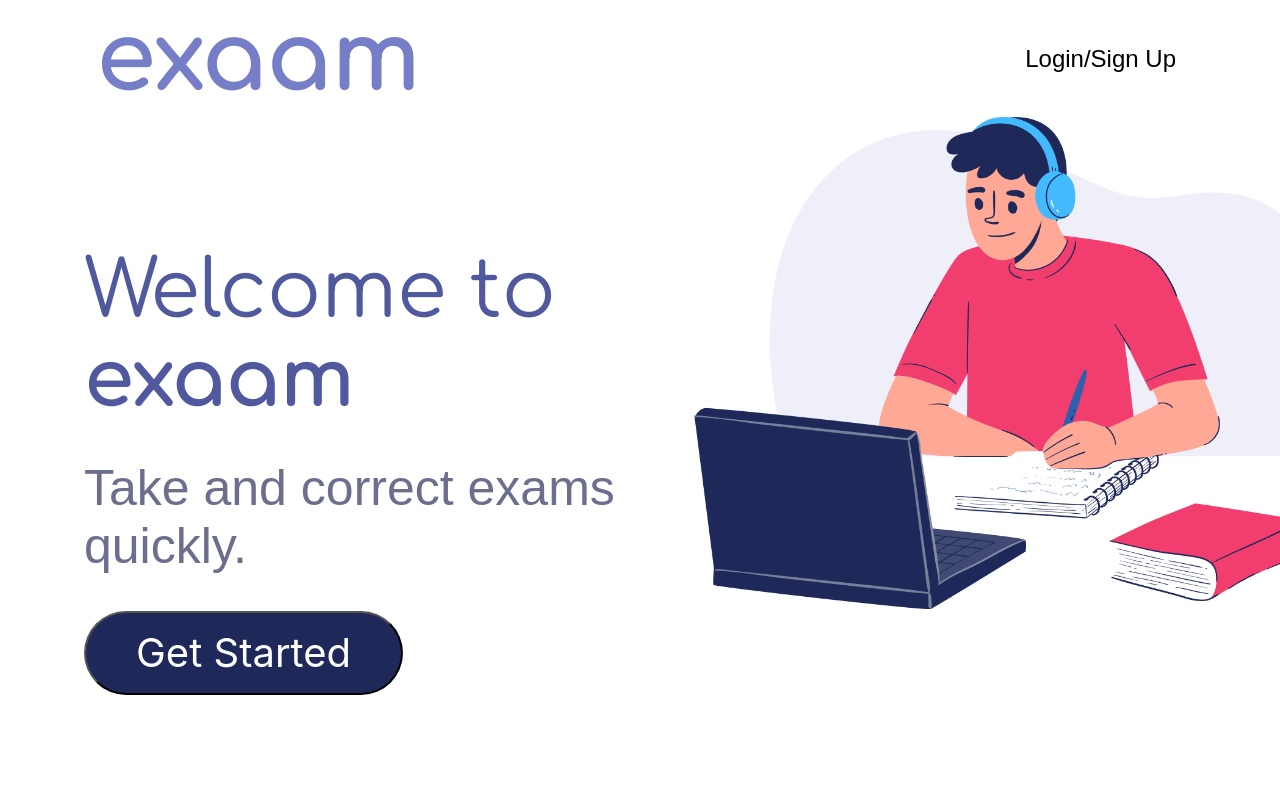
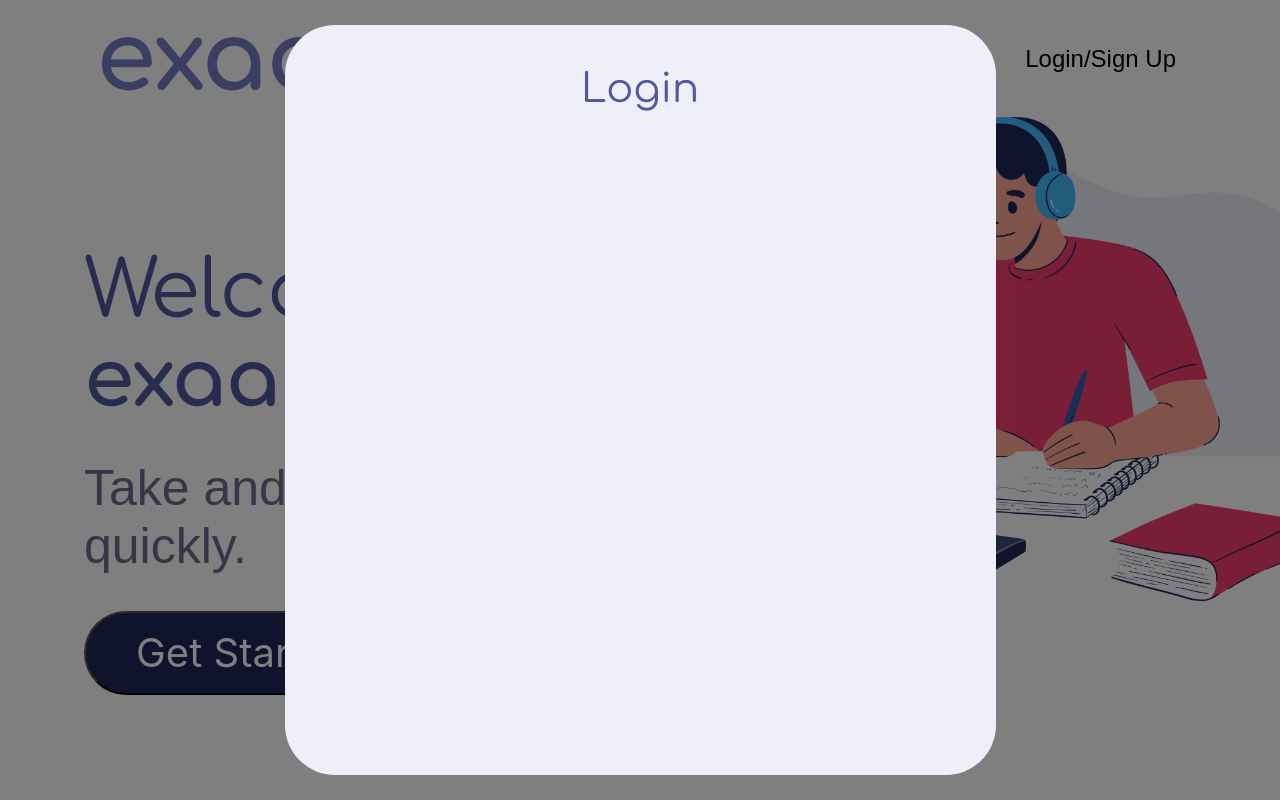
Before and after one commit to timHackathonBerkahCeria/esaay-frontend, a Next.js app: page / in a window 1280 px wide. Both pictures are taken after a click on the button "Get Started". Built offline with nearby package versions, Linux system fonts and the light colour scheme; a web font is replaced by a local one.

Commit message:
fix build

```diff
--- /dev/null
+++ b/components/LoginPopup.jsx
@@ -0,0 +1,13 @@
+import styles from '../styles/components/LoginPopup.module.scss'
+
+export default function LoginPopup () {
+    return(
+        <div className={styles.loginPopup_container}>
+            <div className={styles.loginPopup_content}>
+                <div className={styles.loginPopup_title}>
+                    <h1>Login</h1>
+                </div>
+            </div>
+        </div>
+    )
+}
--- a/pages/_app.js
+++ b/pages/_app.js
@@ -14,7 +14,7 @@ function MyApp({ Component, pageProps }) {
           <link
             rel="preconnect"
             href="https://fonts.gstatic.com"
-            crossorigin
+            crossOrigin
           />
           <link
             href="https://fonts.googleapis.com/css2?family=Comfortaa:wght@400;700&family=Hind+Madurai:wght@400;700&display=swap"
--- a/pages/index.jsx
+++ b/pages/index.jsx
@@ -1,5 +1,6 @@
 import Head from 'next/head'
 import styles from '../styles/pages/Home.module.scss'
+import { useState } from 'react'
 import Image from 'next/image'
 import {
   Navbar,
@@ -8,8 +9,12 @@ import {
   Row
 } from 'react-bootstrap'
 import landingImg from '../public/student.png'
+import LoginPopup from '../components/LoginPopup'
 
 export default function Home() {
+
+  const [showLoginPopup, setShowLoginPopup] = useState(false)
+
   return (
     <div className={styles.home}>
       <Head>
@@ -22,7 +27,7 @@ export default function Home() {
           <Navbar.Toggle aria-controls="basic-navbar-nav" />
           <Navbar.Collapse id="basic-navbar-nav">
             <Nav className="ms-auto">
-              <Nav.Link className={styles.login} href="#home">Login/Sign Up</Nav.Link>
+              <Nav.Link className={styles.login} onClick={() => setShowLoginPopup(true)}>Login/Sign Up</Nav.Link>
             </Nav>
           </Navbar.Collapse>
       </Navbar>
@@ -32,7 +37,7 @@ export default function Home() {
           <Col className={styles.landingText}>
             <h1>Welcome to <span>exaam</span></h1>
             <p>Take and correct exams quickly.</p>
-            <button>Get Started</button>
+            <button onClick={() => setShowLoginPopup(true)}>Get Started</button>
           </Col>
           <Col>
             <Image
@@ -41,10 +46,10 @@ export default function Home() {
             />
           </Col>
         </Row>
-
       </main>
-
-
+      {showLoginPopup &&
+        <LoginPopup />
+      }
     </div>
   )
 }
--- /dev/null
+++ b/styles/components/LoginPopup.module.scss
@@ -0,0 +1,35 @@
+@import '../utils/variables';
+
+.loginPopup{
+    &_container{
+        display: flex;
+        width: 100vw;
+        height: 100vh;
+        background-color: rgba($color-black,  0.5);
+        z-index: 10;
+        position: fixed;
+        top: 0;
+        right: 0;
+        bottom: 0;
+        left: 0;
+    }
+
+    &_content{
+        background-color: $color-purple-light;
+        border-radius: 50px;
+        width: 711px;
+        height: 750px;
+        margin: auto;
+        justify-content: center;
+        align-items: center;
+
+    }
+
+    &_title{
+        font: bold 90px 'Comfortaa', cursive;
+        color: $color-purple-dark;
+        text-align: center;
+        padding-top: 40px;
+
+    }
+}
--- a/styles/pages/Home.module.scss
+++ b/styles/pages/Home.module.scss
@@ -1,5 +1,5 @@
 @import '../utils/variables';
-@import '../components/buttons';
+@import '../utils/buttons';
 
 .home{
   overflow: hidden;
--- a/styles/utils/variables.scss
+++ b/styles/utils/variables.scss
@@ -6,3 +6,4 @@ $color-purple-second: #6B6F8D;
 $color-purple-primary: #1E2959;
 $color-purple-secondary: #E0E4F4;
 $color-purple-text: #404972;
+$color-purple-light:#EEEFF8;
```
Also changed, not shown: styles/utils/buttons.scss (renamed from styles/components/buttons.scss).
